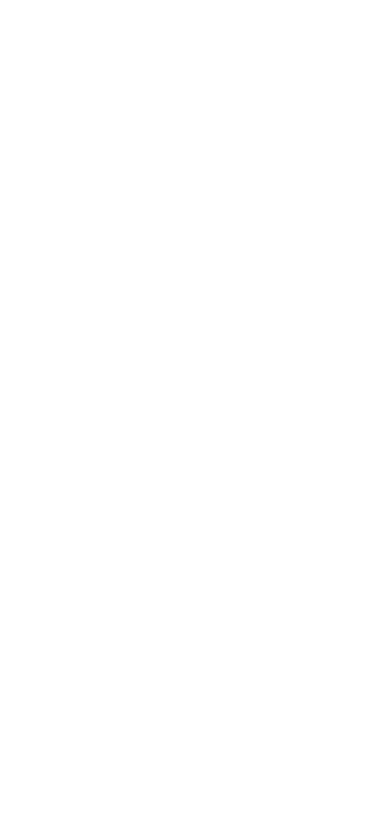
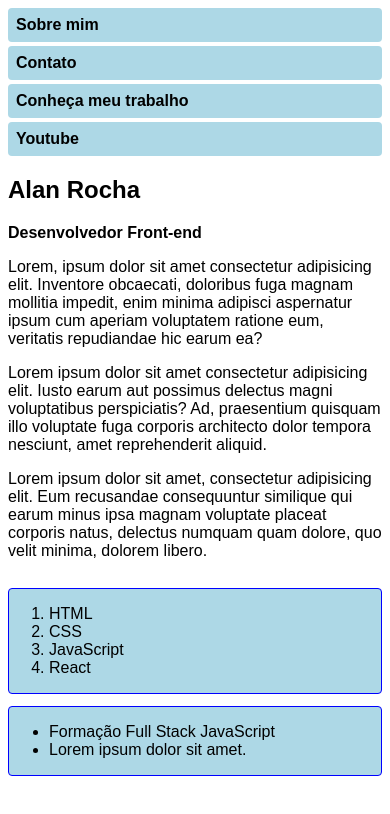
Before and after one commit to alanrochagomes/mobile-first, a plain HTML site: page index.html in a window 390 px wide. Drawn offline with Linux system fonts and the light colour scheme.

Commit message:
`Viewport mobile` concluida

```diff
--- a/assets/css/styles.css
+++ b/assets/css/styles.css
@@ -1,3 +1,50 @@
 body {
-    font-family: Arial, sans-serif;
+  font-family: Arial, sans-serif;
+  background-color: rgba(255, 255, 255, 0.97);
 }
+
+nav ul {
+  margin: 0;
+  padding: 0;
+}
+
+li a {
+  text-decoration: none;
+  color: black;
+  font-weight: bold;
+}
+
+nav li {
+  background-color: lightblue;
+  padding: 8px;
+  border-radius: 4px;
+  list-style: none;
+}
+
+nav ul {
+  display: flex;
+  flex-direction: column;
+  gap: 4px;
+}
+
+#skills {
+  background-color: lightblue;
+  border: 1px solid blue;
+  border-radius: 4px;
+}
+
+#skills li {
+  list-style: decimal;
+}
+
+#education {
+  background-color: lightblue;
+  border: 1px solid blue;
+  border-radius: 4px;
+}
+
+main {
+  display: flex;
+  flex-direction: column;
+  gap: 12px;
+}
--- a/index.html
+++ b/index.html
@@ -1,12 +1,59 @@
 <!DOCTYPE html>
 <html lang="en">
-<head>
-    <meta charset="UTF-8">
-    <meta name="viewport" content="width=device-width, initial-scale=1.0">
-    <link rel="stylesheet" href="assets/css/styles.css">
+  <head>
+    <meta charset="UTF-8" />
+    <meta name="viewport" content="width=device-width, initial-scale=1.0" />
+    <link rel="stylesheet" href="assets/css/styles.css" />
     <title>Mobile First</title>
-</head>
-<body>
-
-</body>
+  </head>
+  <body>
+    <header>
+      <nav>
+        <ul>
+          <li><a href="#">Sobre mim</a></li>
+          <li><a href="#">Contato</a></li>
+          <li><a href="#">Conheça meu trabalho</a></li>
+          <li><a href="#">Youtube</a></li>
+        </ul>
+      </nav>
+    </header>
+    <main>
+      <section id="presentation">
+        <h1>Alan Rocha</h1>
+        <p><b>Desenvolvedor Front-end</b></p>
+        <p>
+          Lorem, ipsum dolor sit amet consectetur adipisicing elit. Inventore
+          obcaecati, doloribus fuga magnam mollitia impedit, enim minima
+          adipisci aspernatur ipsum cum aperiam voluptatem ratione eum,
+          veritatis repudiandae hic earum ea?
+        </p>
+        <p>
+          Lorem ipsum dolor sit amet consectetur adipisicing elit. Iusto earum
+          aut possimus delectus magni voluptatibus perspiciatis? Ad, praesentium
+          quisquam illo voluptate fuga corporis architecto dolor tempora
+          nesciunt, amet reprehenderit aliquid.
+        </p>
+        <p>
+          Lorem ipsum dolor sit amet, consectetur adipisicing elit. Eum
+          recusandae consequuntur similique qui earum minus ipsa magnam
+          voluptate placeat corporis natus, delectus numquam quam dolore, quo
+          velit minima, dolorem libero.
+        </p>
+      </section>
+      <section id="skills">
+        <ul>
+          <li>HTML</li>
+          <li>CSS</li>
+          <li>JavaScript</li>
+          <li>React</li>
+        </ul>
+      </section>
+      <section id="education">
+        <ul>
+          <li>Formação Full Stack JavaScript</li>
+          <li>Lorem ipsum dolor sit amet.</li>
+        </ul>
+      </section>
+    </main>
+  </body>
 </html>
```
